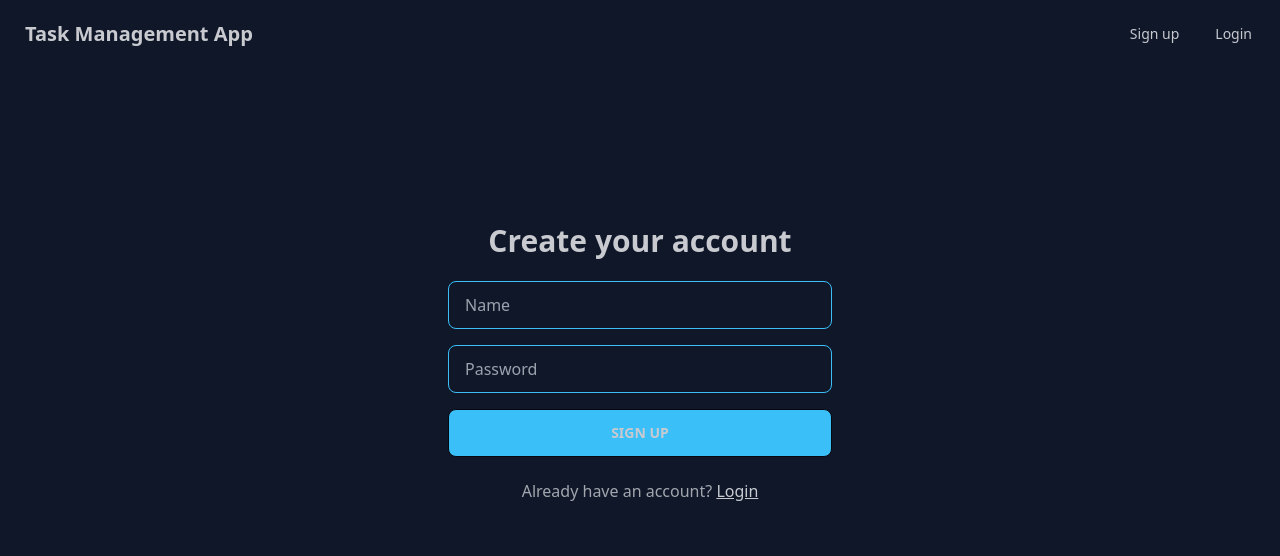
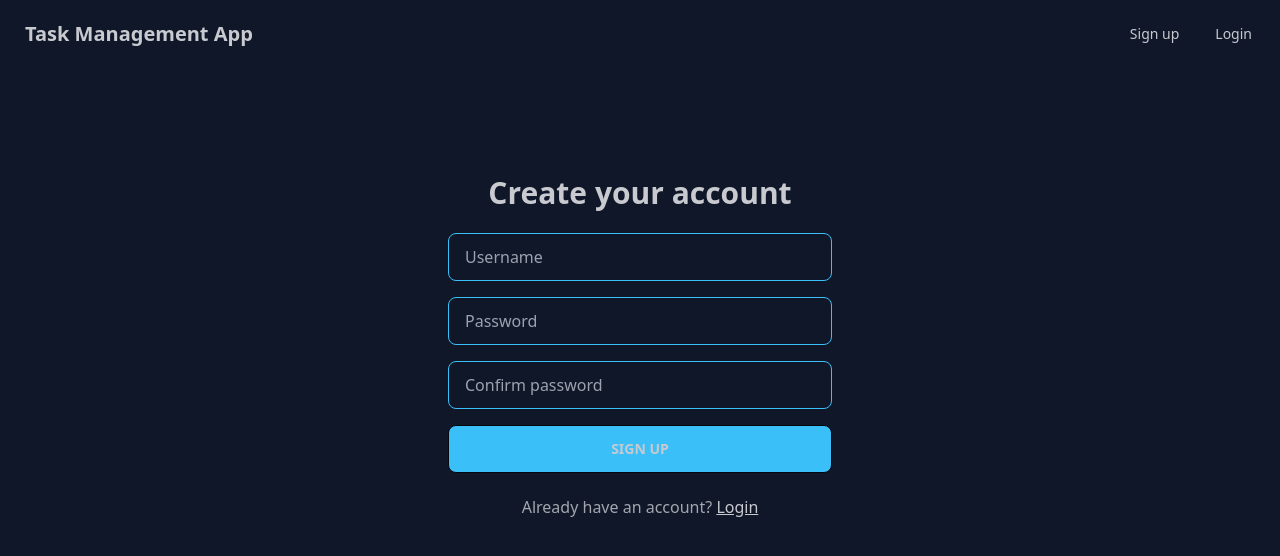
Before and after one commit to YaelBadillo/task-management, a React (Vite) app in the folder apps/frontend/: page /auth/sign-up in a window 1280 px wide. Shown: the top 556 px of the page. Built offline with nearby package versions, Linux system fonts and the light colour scheme.

Commit message:
Refactor: break sign up form into components

```diff
--- /dev/null
+++ b/apps/frontend/src/components/auth-form/AuthSwitch.tsx
@@ -0,0 +1,26 @@
+import { FC } from 'react'
+
+import { Link } from 'react-router-dom'
+
+interface AuthSwitchProps {
+  children: string
+  linkText: string
+  linkPath: string
+}
+
+export const AuthSwitch: FC<AuthSwitchProps> = ({
+  children: text,
+  linkText,
+  linkPath,
+}) => {
+  return (
+    <article className="prose m-auto">
+      <p>
+        {`${text} `}
+        <Link to={linkPath} className="link">
+          {linkText}
+        </Link>
+      </p>
+    </article>
+  )
+}
--- /dev/null
+++ b/apps/frontend/src/components/auth-form/Button.tsx
@@ -0,0 +1,9 @@
+import { FC } from 'react'
+
+interface ButtonProps {
+  children?: string
+}
+
+export const Button: FC<ButtonProps> = ({ children: text }) => {
+  return <button className="btn-block btn bg-primary">{text}</button>
+}
--- /dev/null
+++ b/apps/frontend/src/components/auth-form/Form.tsx
@@ -0,0 +1,11 @@
+import { FC } from 'react'
+
+interface FormProps {
+  children: JSX.Element | JSX.Element[]
+}
+
+export const Form: FC<FormProps> = ({ children }) => {
+  return (
+    <form className="form-control w-full max-w-sm gap-y-4">{children}</form>
+  )
+}
--- /dev/null
+++ b/apps/frontend/src/components/auth-form/Heading.tsx
@@ -0,0 +1,13 @@
+import { FC } from 'react'
+
+interface HeadingProps {
+  children?: string
+}
+
+export const Heading: FC<HeadingProps> = ({ children: text }) => {
+  return (
+    <article className="prose-xl prose-stone prose m-auto">
+      <h3>{text}</h3>
+    </article>
+  )
+}
--- /dev/null
+++ b/apps/frontend/src/components/auth-form/Input.tsx
@@ -0,0 +1,16 @@
+import { FC } from 'react'
+
+interface InputProps {
+  type: 'text' | 'password'
+  placeholder: string
+}
+
+export const Input: FC<InputProps> = ({ type, placeholder }) => {
+  return (
+    <input
+      type={type}
+      placeholder={placeholder}
+      className="input-bordered input-primary input w-full max-w-sm"
+    />
+  )
+}
--- /dev/null
+++ b/apps/frontend/src/components/auth-form/index.ts
@@ -0,0 +1,5 @@
+export * from './AuthSwitch'
+export * from './Button'
+export * from './Form'
+export * from './Heading'
+export * from './Input'
--- a/apps/frontend/src/pages/signup/Signup.tsx
+++ b/apps/frontend/src/pages/signup/Signup.tsx
@@ -1,32 +1,18 @@
-import { Link } from 'react-router-dom'
+import { AuthSwitch, Button, Form, Heading, Input } from '@components/auth-form'
 
 export const Signup = () => {
   return (
     <>
-      <article className="prose-xl prose-stone prose m-auto">
-        <h3>Create your account</h3>
-      </article>
-      <form action="" className="form-control w-full max-w-sm gap-y-4">
-        <input
-          type="text"
-          placeholder="Name"
-          className="input-bordered input-primary input w-full max-w-sm"
-        />
-        <input
-          type="password"
-          placeholder="Password"
-          className="input-bordered input-primary input w-full max-w-sm"
-        />
-        <button className="btn-block btn bg-primary">Sign up</button>
-      </form>
-      <article className="prose m-auto">
-        <p className="">
-          Already have an account?{' '}
-          <Link to="/auth/login" className="link">
-            Login
-          </Link>
-        </p>
-      </article>
+      <Heading>Create your account</Heading>
+      <Form>
+        <Input type="text" placeholder="Username" />
+        <Input type="password" placeholder="Password" />
+        <Input type="password" placeholder="Confirm password" />
+        <Button>Sign up</Button>
+      </Form>
+      <AuthSwitch linkText="Login" linkPath="/auth/login">
+        Already have an account?
+      </AuthSwitch>
     </>
   )
 }
--- a/apps/frontend/tsconfig.json
+++ b/apps/frontend/tsconfig.json
@@ -25,6 +25,7 @@
     "paths": {
       "@app": ["./App.tsx"],
       "@pages/*": ["./pages/*"],
+      "@components/*": ["./components/*"],
       "@layouts": ["./layouts"]
     }
   },
```
